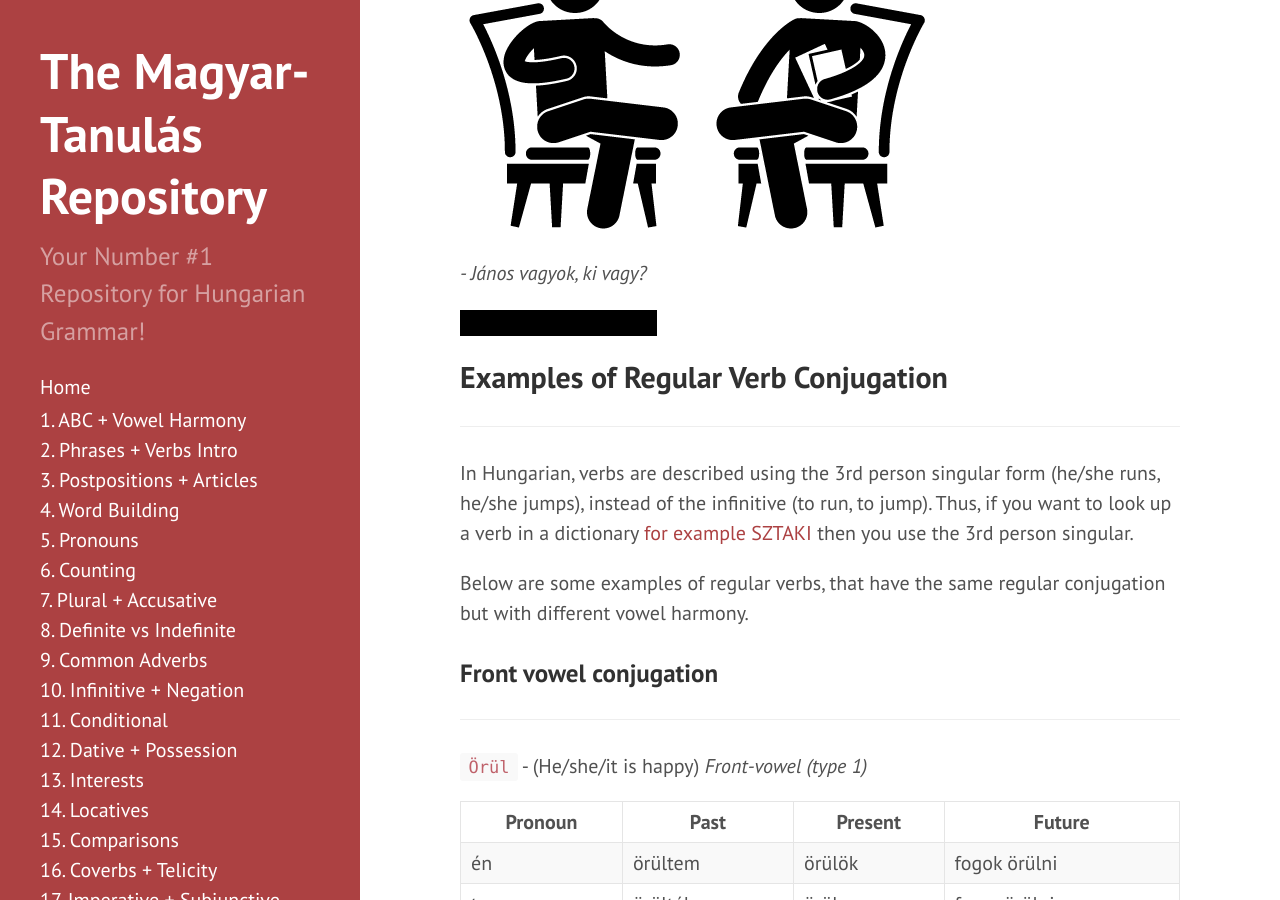
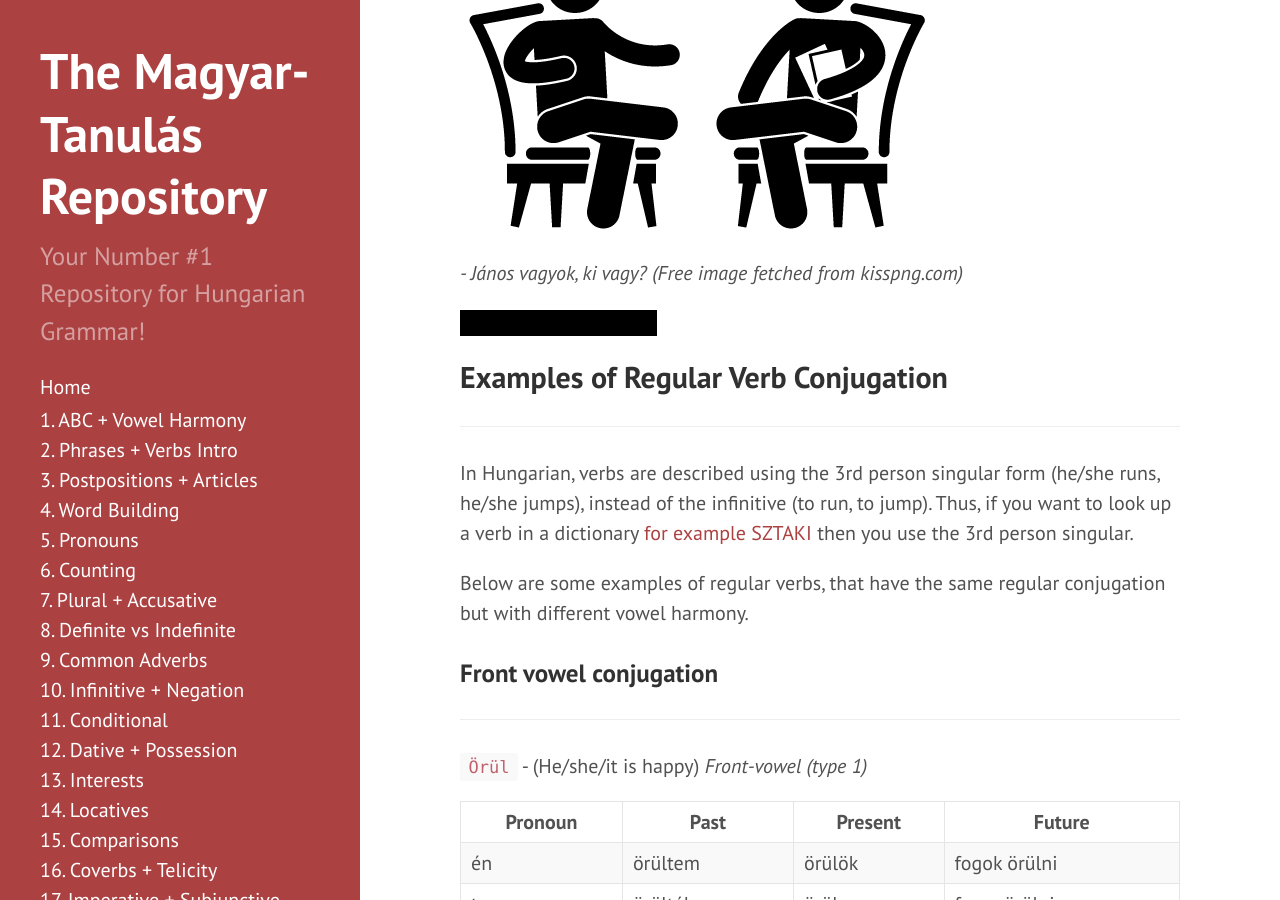
Before and after one commit to Magyartanulas/magyartanulas.github.io, a Jekyll site: the page built from phrases_verbs-intro.md, in a window 1280 px wide and 900 px high, scrolled down 3926 px. Built offline with Jekyll 4.4.1, drawn with Linux system fonts in a browser that asks for light colours; comment, search, counter and statistics services are not loaded; some of the changed text lies outside the part shown.

Commit message:
Update phrases_verbs-intro.md

```diff
--- a/phrases_verbs-intro.md
+++ b/phrases_verbs-intro.md
@@ -55,7 +55,7 @@
 `Challenge!`
 ![bomba](https://magyartanulas.github.io/public/bomba.png)
 
-*- Hát, ez nem jó!*
+*- Hát, ez nem jó! (Free image fetched from ardiafm.com)*
 
 <span class="spoiler">Well this isn't good!</span>
 
@@ -100,7 +100,7 @@
 `Challenge!`
 ![Ki vagy?](https://magyartanulas.github.io/public/ki_vagy.png)
 
-*- János vagyok, ki vagy?*
+*- János vagyok, ki vagy? (Free image fetched from kisspng.com)*
 
 <span class="spoiler">I'm János, who are you?</span>
 
@@ -193,7 +193,7 @@
 `Challenge!`
 ![Hol leszel?](https://magyartanulas.github.io/public/hol_leszel.jpg)
 
-*- És hol leszel holnap?*
+*- És hol leszel holnap? (Free image retrieved from dreamstime.com)*
 
 <span class="spoiler">And where will you be tomorrow?</span>
 
```
